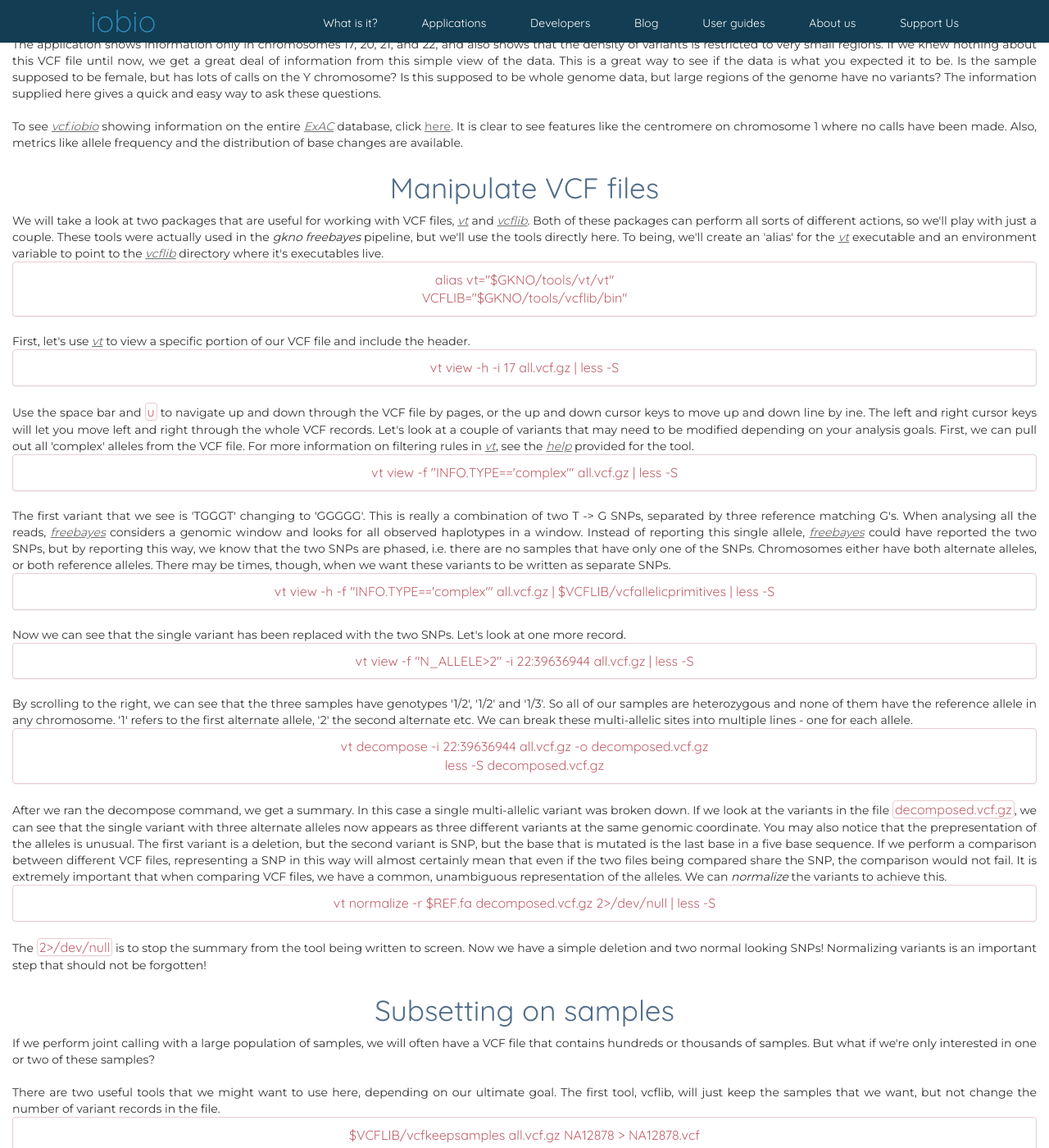
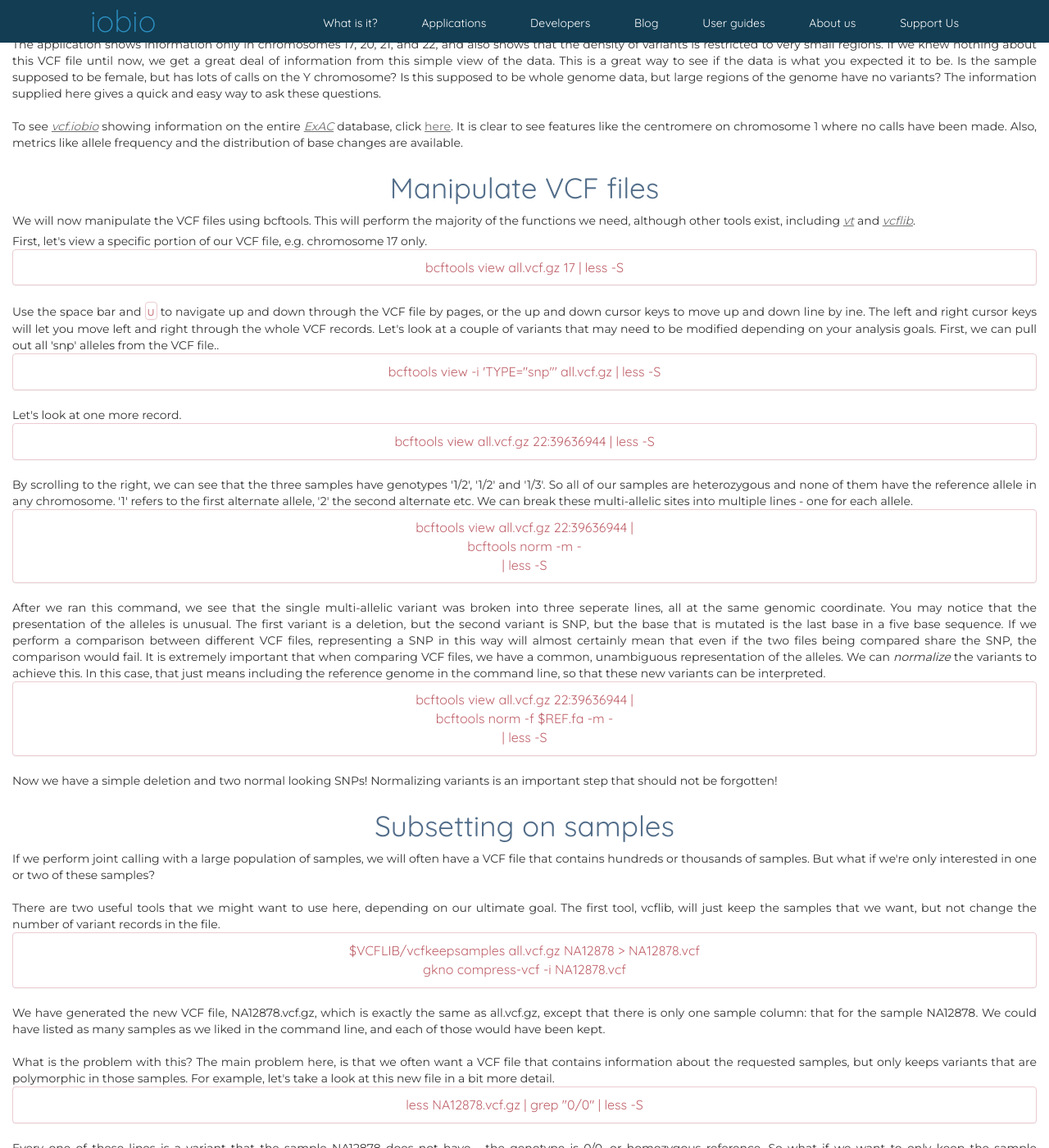
Before and after one commit to iobio/homepage, a Jekyll site: the page built from cshl_practical.html, in a window 1280 px wide and 1400 px high, scrolled down 4354 px. Shown: the whole window at 82% size. Built offline with Jekyll 4.4.1, drawn with Linux system fonts in a browser that asks for light colours; some web fonts are replaced; some of the changed text lies outside the part shown.

Commit message:
Update cshl_practical.html
More updates. Almost finished.

```diff
--- a/cshl_practical.html
+++ b/cshl_practical.html
@@ -363,44 +363,30 @@ permalink: cshl_practical.html
   <!-- VCF manipulation -->
   <div class='section-subtitle'>Manipulate VCF files</div>
   <div class='description'>
-    We will take a look at two packages that are useful for working with VCF files, <a href="http://genome.sph.umich.edu/wiki/Vt"><i>vt</i></a> and <a href="https://github.com/ekg/vcflib"><i>vcflib</i></a>. Both of these packages can perform all sorts of different actions, so we'll play with just a couple. These tools were actually used in the <i>gkno freebayes</i> pipeline, but we'll use the tools directly here. To being, we'll create an 'alias' for the <a href="http://genome.sph.umich.edu/wiki/Vt"><i>vt</i></a> executable and an environment variable to point to the <a href="https://github.com/ekg/vcflib"><i>vcflib</i></a> directory where it's executables live.
+    We will now manipulate the VCF files using bcftools. This will perform the majority of the functions we need, although other tools exist, including <a href="http://genome.sph.umich.edu/wiki/Vt"><i>vt</i></a> and <a href="https://github.com/ekg/vcflib"><i>vcflib</i></a>.
+  </div>
+  <div class='description'>
+    First, let's view a specific portion of our VCF file, e.g. chromosome 17 only.
   </div>
   <div class="panel panel-danger">
     <ul class="code-list">
-      <li>alias vt="$GKNO/tools/vt/vt"</li>
-      <li>VCFLIB="$GKNO/tools/vcflib/bin"</li>
+      <li>bcftools view all.vcf.gz 17 | less -S</li>
     </ul>
   </div>
   <div class='description'>
-    First, let's use <a href="http://genome.sph.umich.edu/wiki/Vt"><i>vt</i></a> to view a specific portion of our VCF file and include the header.
+    Use the space bar and <span class="code-list code-span panel panel-danger">u</span> to navigate up and down through the VCF file by pages, or the up and down cursor keys to move up and down line by ine. The left and right cursor keys will let you move left and right through the whole VCF records. Let's look at a couple of variants that may need to be modified depending on your analysis goals. First, we can pull out all 'snp' alleles from the VCF file..
   </div>
   <div class="panel panel-danger">
     <ul class="code-list">
-      <li>vt view -h -i 17 all.vcf.gz | less -S</li>
+      <li>bcftools view -i 'TYPE="snp"' all.vcf.gz | less -S</li>
     </ul>
   </div>
   <div class='description'>
-    Use the space bar and <span class="code-list code-span panel panel-danger">u</span> to navigate up and down through the VCF file by pages, or the up and down cursor keys to move up and down line by ine. The left and right cursor keys will let you move left and right through the whole VCF records. Let's look at a couple of variants that may need to be modified depending on your analysis goals. First, we can pull out all 'complex' alleles from the VCF file. For more information on filtering rules in <a href="http://genome.sph.umich.edu/wiki/Vt"><i>vt</i></a>, see the <a href="http://genome.sph.umich.edu/wiki/Vt#Filters"><i>help</i></a> provided for the tool.
+    Let's look at one more record.
   </div>
   <div class="panel panel-danger">
     <ul class="code-list">
-      <li>vt view -f "INFO.TYPE=='complex'" all.vcf.gz | less -S</li>
-    </ul>
-  </div>
-  <div class='description'>
-    The first variant that we see is 'TGGGT' changing to 'GGGGG'. This is really a combination of two T -&gt; G SNPs, separated by three reference matching G's. When analysing all the reads, <a href="https://github.com/ekg/freebayes.git"><i>freebayes</i></a> considers a genomic window and looks for all observed haplotypes in a window. Instead of reporting this single allele, <a href="https://github.com/ekg/freebayes.git"><i>freebayes</i></a> could have reported the two SNPs, but by reporting this way, we know that the two SNPs are phased, i.e. there are no samples that have only one of the SNPs. Chromosomes either have both alternate alleles, or both reference alleles. There may be times, though, when we want these variants to be written as separate SNPs.
-  </div>
-  <div class="panel panel-danger">
-    <ul class="code-list">
-      <li>vt view -h -f "INFO.TYPE=='complex'" all.vcf.gz | $VCFLIB/vcfallelicprimitives | less -S</li>
-    </ul>
-  </div>
-  <div class='description'>
-    Now we can see that the single variant has been replaced with the two SNPs. Let's look at one more record.
-  </div>
-  <div class="panel panel-danger">
-    <ul class="code-list">
-      <li>vt view -f "N_ALLELE&gt;2" -i 22:39636944 all.vcf.gz | less -S<li>
+      <li>bcftools view all.vcf.gz 22:39636944 | less -S<li>
     </ul>
   </div>
   <div class='description'>
@@ -408,20 +394,23 @@ permalink: cshl_practical.html
   </div>
   <div class="panel panel-danger">
     <ul class="code-list">
-      <li>vt decompose -i 22:39636944 all.vcf.gz -o decomposed.vcf.gz</li>
-      <li>less -S decomposed.vcf.gz</li>
+      <li>bcftools view all.vcf.gz 22:39636944 | </li>
+      <li>bcftools norm -m - </li>
+      <li>| less -S</li>
     </ul>
   </div>
   <div class='description'>
-    After we ran the decompose command, we get a summary. In this case a single multi-allelic variant was broken down. If we look at the variants in the file <span class="code-list code-span panel panel-danger">decomposed.vcf.gz</span>, we can see that the single variant with three alternate alleles now appears as three different variants at the same genomic coordinate. You may also notice that the prepresentation of the alleles is unusual. The first variant is a deletion, but the second variant is SNP, but the base that is mutated is the last base in a five base sequence. If we perform a comparison between different VCF files, representing a SNP in this way will almost certainly mean that even if the two files being compared share the SNP, the comparison would not fail. It is extremely important that when comparing VCF files, we have a common, unambiguous representation of the alleles. We can <i>normalize</i> the variants to achieve this.
+    After we ran this command, we see that the single multi-allelic variant was broken into three seperate lines, all at the same genomic coordinate. You may notice that the presentation of the alleles is unusual. The first variant is a deletion, but the second variant is SNP, but the base that is mutated is the last base in a five base sequence. If we perform a comparison between different VCF files, representing a SNP in this way will almost certainly mean that even if the two files being compared share the SNP, the comparison would fail. It is extremely important that when comparing VCF files, we have a common, unambiguous representation of the alleles. We can <i>normalize</i> the variants to achieve this. In this case, that just means including the reference genome in the command line, so that these new variants can be interpreted.
   </div>
   <div class="panel panel-danger">
     <ul class="code-list">
-      <li>vt normalize -r $REF.fa decomposed.vcf.gz 2&gt;/dev/null | less -S</li>
+      <li>bcftools view all.vcf.gz 22:39636944 | </li>
+      <li>bcftools norm -f $REF.fa -m - </li>
+      <li>| less -S</li>
     </ul>
   </div>
   <div class='description'>
-    The <span class="code-list code-span panel panel-danger">2&gt;/dev/null</span> is to stop the summary from the tool being written to screen. Now we have a simple deletion and two normal looking SNPs! Normalizing variants is an important step that should not be forgotten!
+    Now we have a simple deletion and two normal looking SNPs! Normalizing variants is an important step that should not be forgotten!
   </div>
 
   <!-- Subsetting on samples -->
```
Also changed, not shown: other parts of cshl_practical.html (+4 -4 lines).
